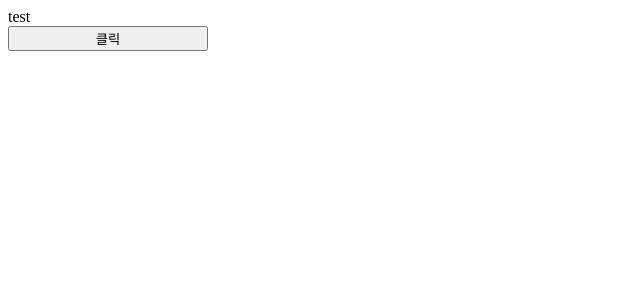
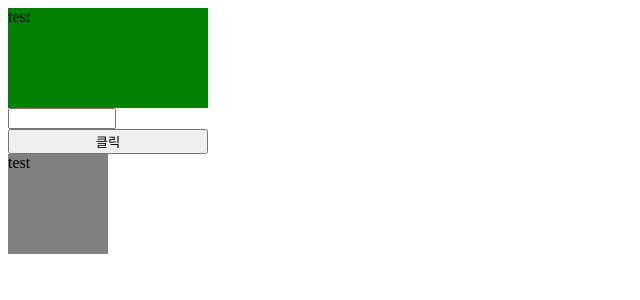
Before and after one commit to CCCWS/typescript-react, a React (Create React App) app in the folder client/: page /test in a window 1280 px wide. Shown: the top 300 px of the page, without its empty margins (0-640 px from the left). Built offline with nearby package versions, Linux system fonts and the light colour scheme.

Commit message:
typescript-react

```diff
--- /dev/null
+++ b/client/src/Test.module.css
@@ -0,0 +1,5 @@
+.test {
+  width: 100px;
+  height: 100px;
+  background-color: gray;
+}
--- a/client/src/Test.tsx
+++ b/client/src/Test.tsx
@@ -1,23 +1,79 @@
 import React, { useState } from "react";
 import styled from "styled-components";
+import styles from "./Test.module.css";
+import Wrapper from "./components/Wrapper";
 
 const Test = () => {
-  const [btn, setBtn] = useState<boolean>(false);
+  const [bool, setBool] = useState<boolean>(false);
+  const [num, setNum] = useState<number>(0);
 
-  const Button = styled.button`
-    width: 200px;
-
-    &:hover {
-      background-color: red;
-    }
-  `;
+  const setNumhendler = (e: React.ChangeEvent<HTMLInputElement>) => {
+    e.preventDefault();
+    setNum(parseInt(e.target.value));
+  };
 
   return (
-    <div>
-      <div className={`test ${btn ? "btntrue" : "btnfalse"}`}>test</div>
-      <Button onClick={() => setBtn(!btn)}>클릭</Button>
-    </div>
+    <Wrapper>
+      <Div bool={bool} num={num}>
+        <div>test</div>
+      </Div>
+
+      <Input
+        type="number"
+        min={0}
+        max={100}
+        onChange={setNumhendler}
+        value={num || ""}
+      ></Input>
+      <br />
+
+      <Button onClick={() => setBool(!bool)}>클릭</Button>
+
+      <div className={styles.test}>test</div>
+    </Wrapper>
   );
 };
 
+interface Props {
+  bool?: boolean;
+  num?: number;
+}
+
+const Div = styled.div<Props>`
+  & div {
+    width: ${(props) => (props.bool ? "100px" : "200px")};
+    height: 100px;
+    background-color: ${(props) => props.num! === 100 && "yellow"};
+    background-color: ${(props) => props.num! <= 80 && "blue"};
+    background-color: ${(props) => props.num! <= 60 && "red"};
+    background-color: ${(props) => props.num! <= 40 && "black"};
+    background-color: ${(props) => props.num! <= 20 && "pink"};
+    background-color: ${(props) => props.num! === 0 && "green"};
+    transition: all ease 1s;
+
+    @media (max-width: 500px) {
+      width: 100%;
+    }
+  }
+
+  & div:hover {
+    background: yellow;
+    width: 300px;
+    height: 300px;
+    transition: all ease 1s;
+  }
+`;
+
+const Button = styled.button`
+  width: 200px;
+
+  &:hover {
+    background-color: red;
+  }
+`;
+
+const Input = styled.input`
+  width: 100px;
+`;
+
 export default Test;
--- /dev/null
+++ b/client/src/components/Wrapper.tsx
@@ -0,0 +1,10 @@
+type Test = {
+  children: any;
+};
+
+const Wrapper: React.FC<Test> = ({ children }) => {
+  console.log(children);
+  return <div>{children}</div>;
+};
+
+export default Wrapper;
```
